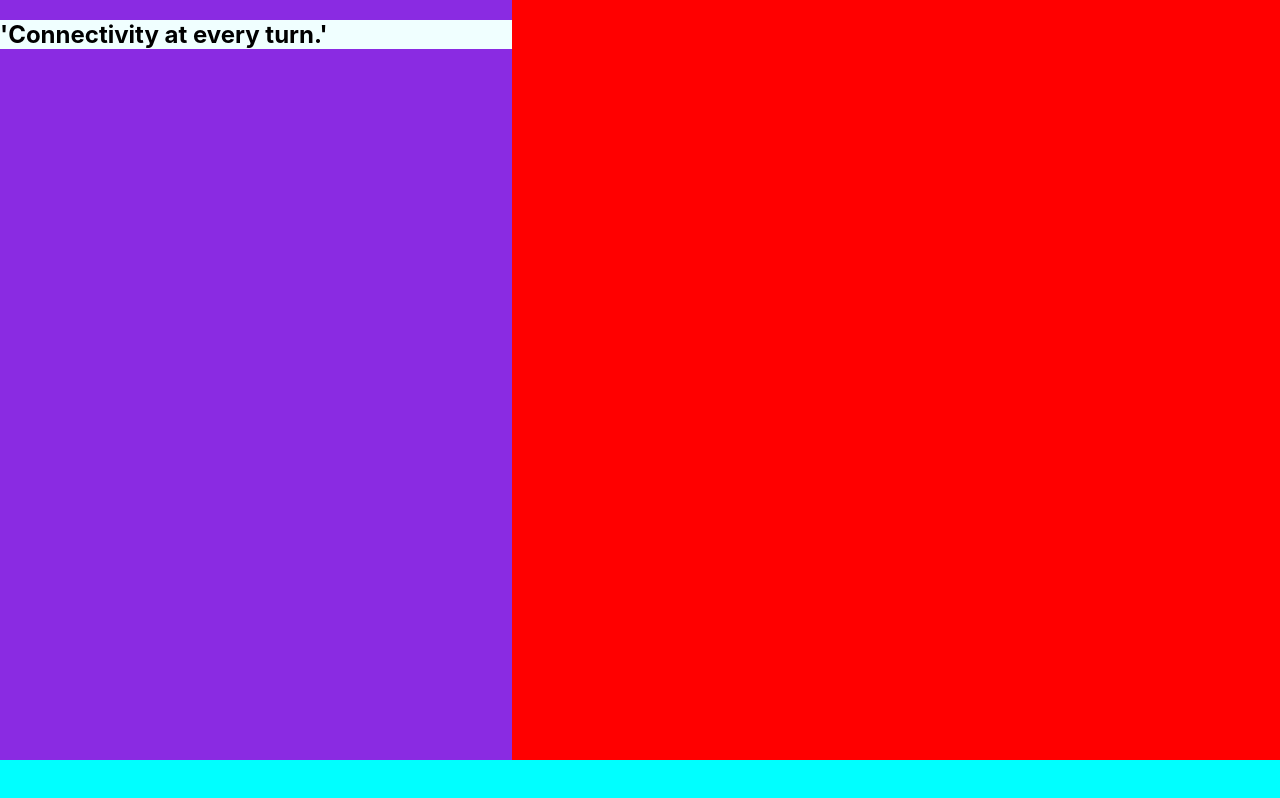
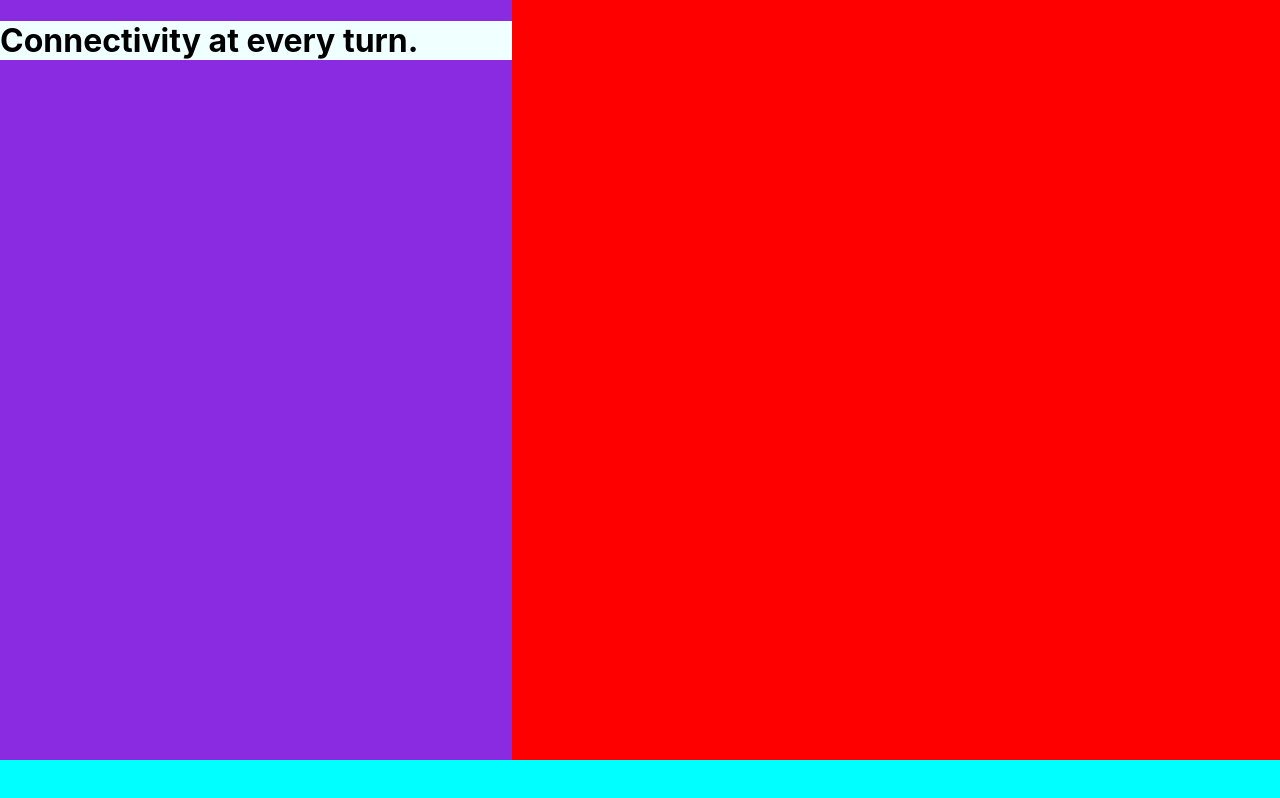
Before and after one commit to Gilblasse/Kia_Carnival_Splash_Page, a React (Create React App) app: page / in a window 1280 px wide. Built offline with nearby package versions, Linux system fonts and the light colour scheme.

Commit message:
changed h2 tag to h1 tag

```diff
--- a/src/App.js
+++ b/src/App.js
@@ -5,7 +5,7 @@ function App() {
  return(
   <div className='main-container'>
     <div className='leftSide'>
-      <h2 className='leftSideHeader'>'Connectivity at every turn.'</h2>
+      <h1 className='leftSideHeader'>Connectivity at every turn.</h1>
     </div>
     <div className='rightSide'></div>
   </div>
```
